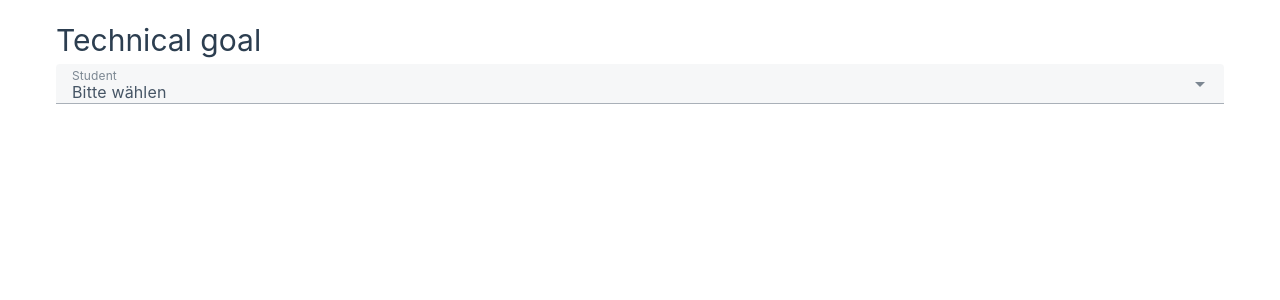
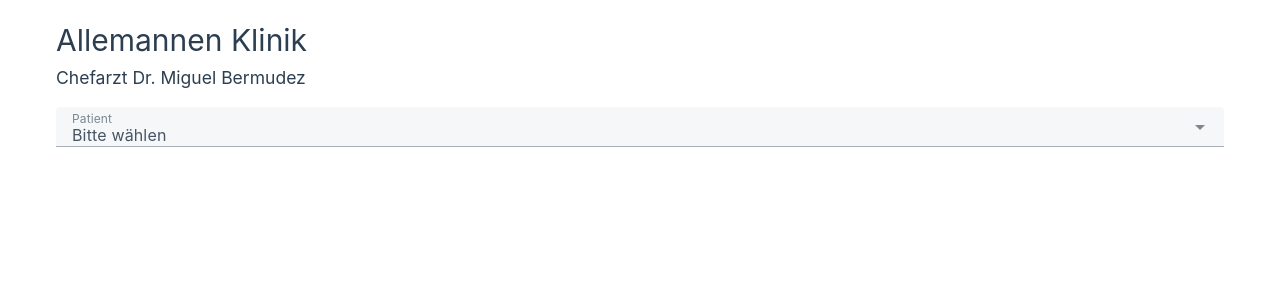
Before and after one commit to dev-marlon/rowlytics, a Vue app: page / in a window 1280 px wide. Shown: the top 300 px of the page. Built offline with nearby package versions, Linux system fonts and the light colour scheme.

Commit message:
Add some things quick and dirty and more stylings and a favicon

```diff
--- a/index.html
+++ b/index.html
@@ -2,6 +2,7 @@
 <html lang="en">
     <head>
         <meta charset="UTF-8" />
+        <link rel="icon" href="/favicon.png" />
         <meta name="viewport" content="width=device-width, initial-scale=1.0" />
         <title>Rowlytics</title>
     </head>
--- a/src/components/VideoPlayer.vue
+++ b/src/components/VideoPlayer.vue
@@ -1,5 +1,5 @@
 <template>
-    <div>
+    <div class="video-player">
         <video ref="videoPlayerReference" class="video-js"></video>
     </div>
 </template>
--- a/src/views/HomeView.vue
+++ b/src/views/HomeView.vue
@@ -59,14 +59,18 @@ const items = computed(() => {
 
 <template>
     <v-container>
-        <h2 class="pagetitle">Technical goal</h2>
+        <div class="intro">
+            <h1>Allemannen Klinik</h1>
+            <h3>Chefarzt Dr. Miguel Bermudez</h3>
+        </div>
         <v-select
             v-model="selected"
             :items="selectItems"
-            label="Student"
+            label="Patient"
             density="compact"
         ></v-select>
         <VideoPlayer v-if="selected === 'johannes'"></VideoPlayer>
+        <h2 class="pagetitle" v-if="selected !== 'Bitte wählen'">Technical goal</h2>
         <v-expansion-panels variant="accordion" :multiple="true" class="technical-skills-panels">
             <v-expansion-panel v-for="technicalSkill in items" :key="technicalSkill.name">
                 <v-expansion-panel-title>
@@ -110,14 +114,22 @@ const items = computed(() => {
 </template>
 
 <style lang="scss" scoped>
+.intro {
+    margin-bottom: 15px;
+}
+
 .pagetitle {
-    font-size: 30px;
+    font-size: 20px;
 }
 
 .name {
     font-size: 18px;
     padding-right: 20px;
     margin-bottom: 8px;
+}
+
+.video-player {
+    margin-bottom: 15px;
 }
 
 .scoring {
```
Also changed, not shown: public/favicon.png (added).
